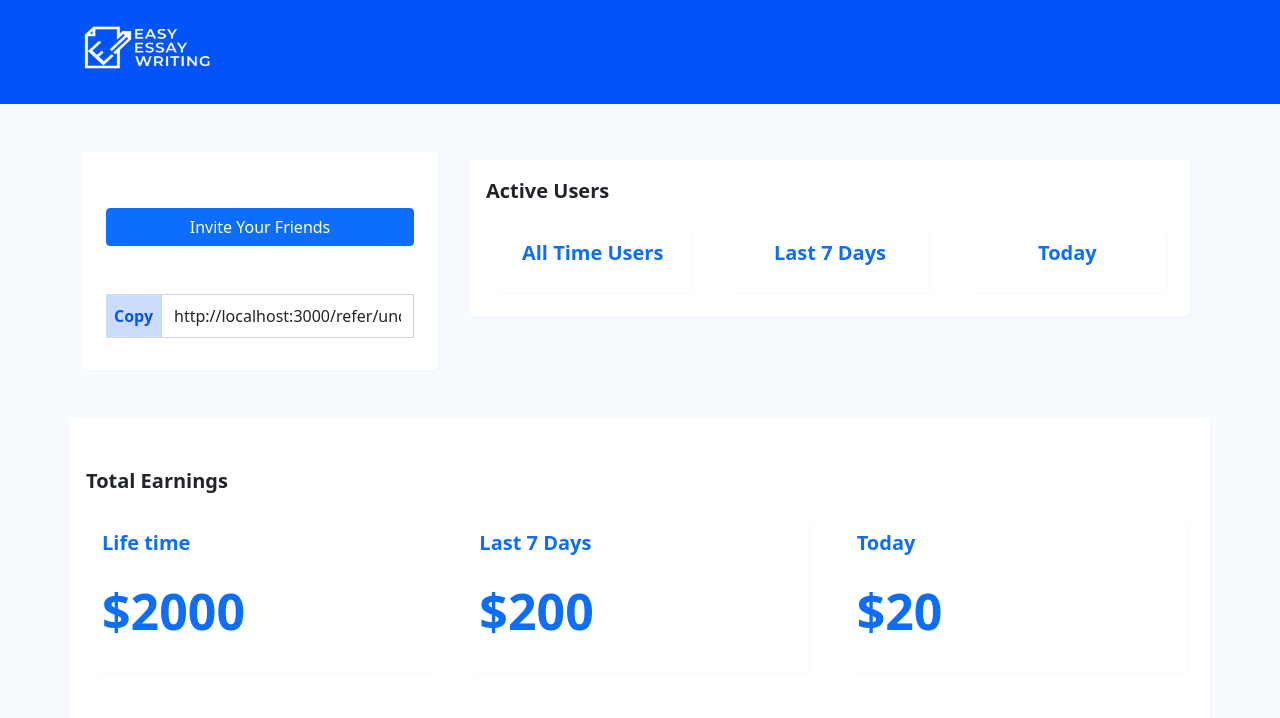
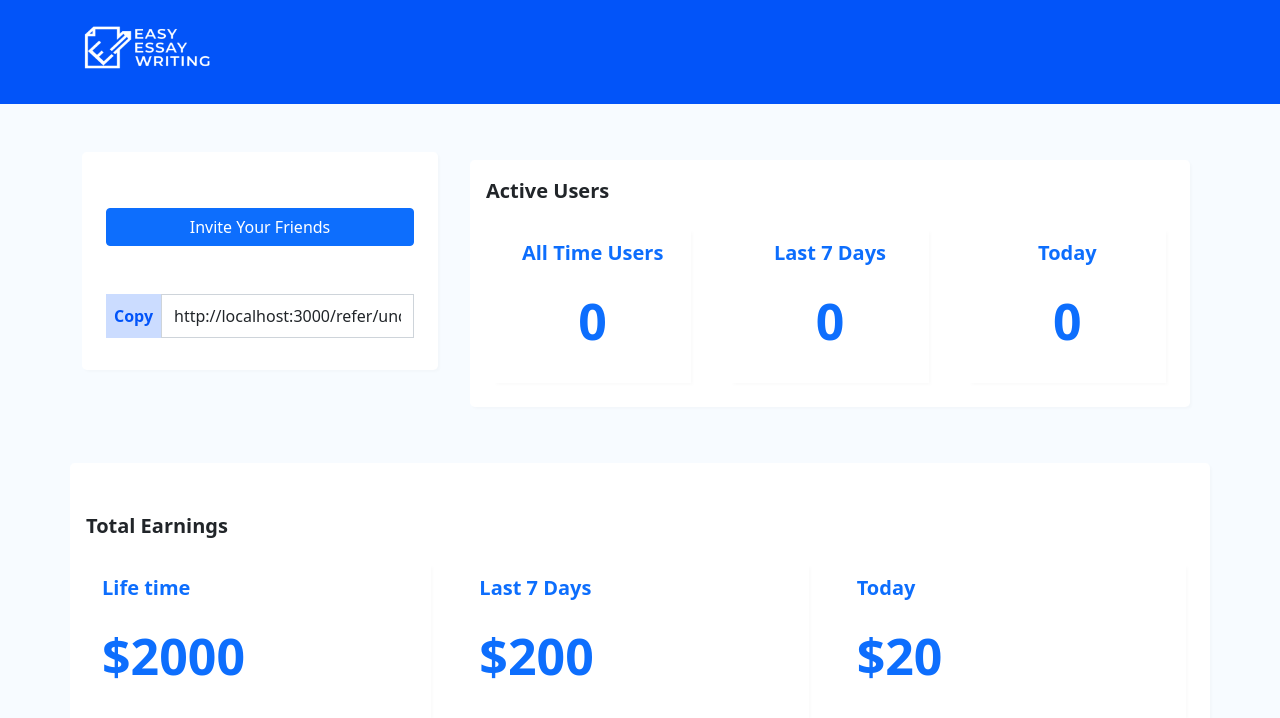
Before and after one commit to Rakib544/easy-essay-writing, a Next.js app: page /profile in a window 1280 px wide. Shown: the top 718 px of the page. Built offline with nearby package versions, Linux system fonts and the light colour scheme; no server answers; a small style sheet from the web is missing.

Commit message:
some update in profile section done

```diff
--- a/pages/profile.js
+++ b/pages/profile.js
@@ -6,11 +6,15 @@ import { UserContext } from "./_app";
 
 const Profile = () => {
   const [signedUser] = useContext(UserContext);
-  const [referrerUsers, setReferrerUsers] = useState({});
+  const [totalUsers, setTotalUsers] = useState(0);
+  const [lastSevenDaysUsers, setLastSevenDaysUsers] = useState(0);
+  const [lastOneDaysUsers, setLastOneDaysUsers] = useState(0);
   const email = signedUser.email;
 
+  console.log(email);
+
   useEffect(() => {
-    fetch("https://essay-essay-writing.herokuapp.com/affiliateUser", {
+    fetch("https://essay-essay-writing.herokuapp.com/affiliateUser/all", {
       method: "POST",
       headers: { "content-type": "application/json" },
       body: JSON.stringify({ email }),
@@ -18,10 +22,38 @@ const Profile = () => {
       .then((res) => res.json())
       .then((data) => {
         console.log(data);
-        setReferrerUsers(data);
+        setTotalUsers(data.allUsers);
       });
-  }, []);
-  console.log(referrerUsers);
+
+    fetch(
+      "https://essay-essay-writing.herokuapp.com/affiliateUser/lastSevenDays",
+      {
+        method: "POST",
+        headers: { "content-type": "application/json" },
+        body: JSON.stringify({ email }),
+      }
+    )
+      .then((res) => res.json())
+      .then((data) => {
+        console.log(data);
+        setLastSevenDaysUsers(data.lastSevenDaysUser);
+      });
+
+    fetch(
+      "https://essay-essay-writing.herokuapp.com/affiliateUser/lastOneDay",
+      {
+        method: "POST",
+        headers: { "content-type": "application/json" },
+        body: JSON.stringify({ email }),
+      }
+    )
+      .then((res) => res.json())
+      .then((data) => {
+        console.log(data);
+        setLastOneDaysUsers(data.lastOneDayUser);
+      });
+  }, [email]);
+
   return (
     <div style={{ backgroundColor: "#F7FBFF" }}>
       <Navbar />
@@ -69,25 +101,19 @@ const Profile = () => {
                 <div className="col-12 col-md-4">
                   <div className="m-2 p-2 box-shadow bg-white">
                     <p className="fs-24 fw-bold">All Time Users</p>
-                    <p className="fs-50 fw-bold">
-                      {referrerUsers?.allTimeCreatedUsers}
-                    </p>
+                    <p className="fs-50 fw-bold">{totalUsers}</p>
                   </div>
                 </div>
                 <div className="col-12 col-md-4">
                   <div className="m-2 p-2 box-shadow bg-white">
                     <p className="fs-24 fw-bold">Last 7 Days</p>
-                    <p className="fs-50 fw-bold">
-                      {referrerUsers?.lastSevenDayCreatedUsers}
-                    </p>
+                    <p className="fs-50 fw-bold">{lastSevenDaysUsers}</p>
                   </div>
                 </div>
                 <div className="col-12 col-md-4">
                   <div className="m-2 p-2 box-shadow bg-white">
                     <p className="fs-24 fw-bold">Today</p>
-                    <p className="fs-50 fw-bold">
-                      {referrerUsers?.lastOneDaysCreatedUser}
-                    </p>
+                    <p className="fs-50 fw-bold">{lastOneDaysUsers}</p>
                   </div>
                 </div>
               </div>
```
